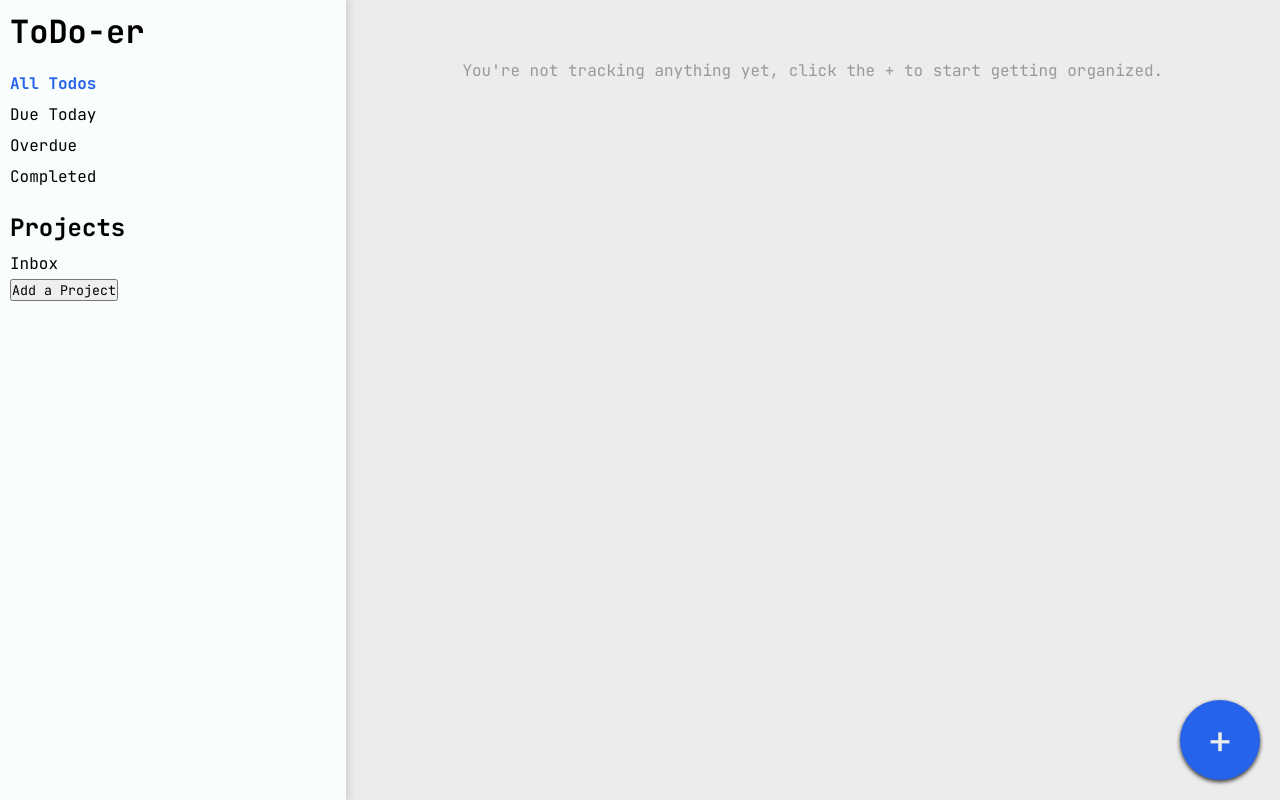
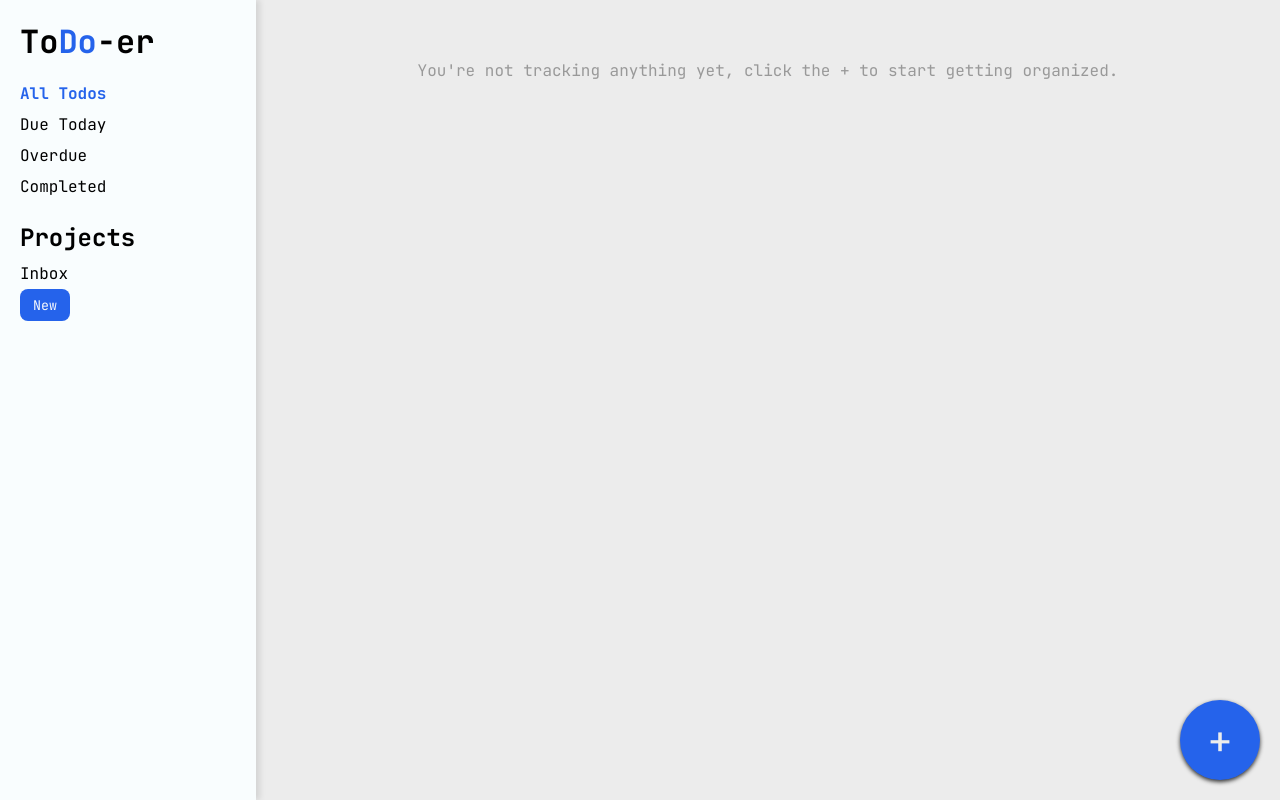
Before and after one commit to jshuhler/todo-list, a website built with webpack: page src/template.html in a window 1280 px wide. Built offline with nearby package versions, Linux system fonts and the light colour scheme.

Commit message:
styling left panel

```diff
--- a/src/styles.css
+++ b/src/styles.css
@@ -29,6 +29,11 @@
 button,
 .sort-choice span {
     cursor: pointer;
+}
+
+li,
+ul {
+    list-style: none;
 }
 
 /* ===================================
@@ -184,8 +189,9 @@ dialog button:hover {
    LEFT-PANEL CONTAINER
    =================================== */
 .left-panel {
-    min-width: 27vw; /* this is absolutely not the way to handle the width of the left panel */
-    padding: 10px;
+    min-width: 20vw;
+    /* max-width: 20vw; */
+    padding: 20px;
     box-shadow: 4px 0px 6px rgba(0, 0, 0, 0.1);
     position: relative;
     z-index: 1;
@@ -193,7 +199,12 @@ dialog button:hover {
 }
 
 .title {
+    /* font-size: 32px; */
     padding-bottom: 15px;
+}
+
+.title span {
+    color: var(--main-blue-color);
 }
 
 .left-section {
@@ -217,17 +228,32 @@ dialog button:hover {
     font-weight: bold;
 }
 
+#add-project-button {
+    outline: none;
+    border: 1px solid transparent;
+    border-radius: 8px;
+    padding: 6px 12px;
+    color: var(--font-color-secondary);
+    background-color: var(--main-blue-color);
+}
+
+#add-project-button:hover {
+    background-color: var(--main-blue-hover);
+    font-weight: bold;
+}
+
 /* ===================================
    RIGHT-PANEL CONTAINER
    =================================== */
 .right-panel {
-    min-width: 73vw; /* this is absolutely not the way to handle the width of the right panel*/
+    min-width: 80vw; /* this is absolutely not the way to handle the width of the right panel*/
     background-color: var(--right-panel-background);
 }
 
 .sort-title-container {
     padding: 20px;
     font-size: 24px;
+    text-align: center;
 }
 
 /* NO EXISTING TODOS */
--- a/src/template.html
+++ b/src/template.html
@@ -123,7 +123,7 @@
             </dialog>
             <div class="left-panel">
                 <div class="title">
-                    <h1>ToDo-er</h1>
+                    <h1>To<span>Do</span>-er</h1>
                 </div>
                 <div class="left-section" id="left-section-top">
                     <!-- <h2 class="menu-title">All Todos</h2> -->
@@ -144,12 +144,15 @@
                     </ul>
                 </div>
                 <div class="left-section" id="left-section-bottom">
+                    <div class="project-header">
+
+                    </div>
                     <h2 class="menu-title">Projects</h2>
-                     <ul class="project-menu">
+                    <ul class="project-menu">
 
-                     </ul>
+                    </ul>
                     <div class="add-project-button">
-                        <button id="add-project-button">Add a Project</button>
+                        <button id="add-project-button">New</button>
                     </div>
                 </div>
                 <div class="left-buttons">
```
